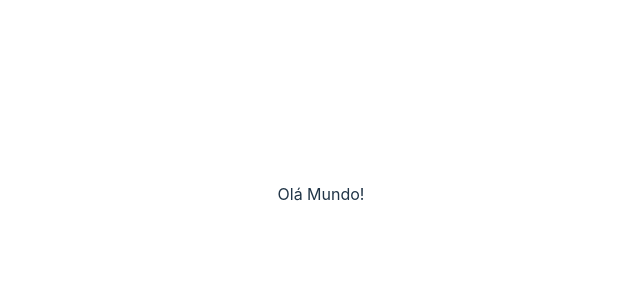
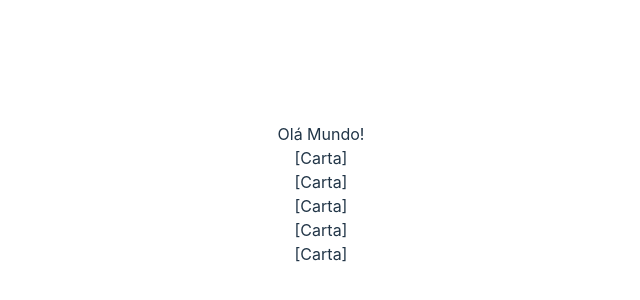
Before and after one commit to ufjf-gamelab/craft-cards, a React (Vite) app: page / in a window 1280 px wide. Shown: the part 206-506 px from the top of the page, without its empty margins (319-959 px from the left). Built offline with nearby package versions, Linux system fonts and the light colour scheme.

Commit message:
cria o componente da carta

```diff
--- a/src/App.tsx
+++ b/src/App.tsx
@@ -1,10 +1,17 @@
 import './App.css'
+import Carta from './Carta'
 
 function App() {
 
   return (
     <>
       Olá Mundo!
+      <Carta/>
+      <Carta/>
+      <Carta/>
+      <Carta/>
+      <Carta/>
+
     </>
   )
 }
--- /dev/null
+++ b/src/Carta.tsx
@@ -0,0 +1,4 @@
+export default function Carta(){
+
+  return <div>[Carta]</div>
+}
```
